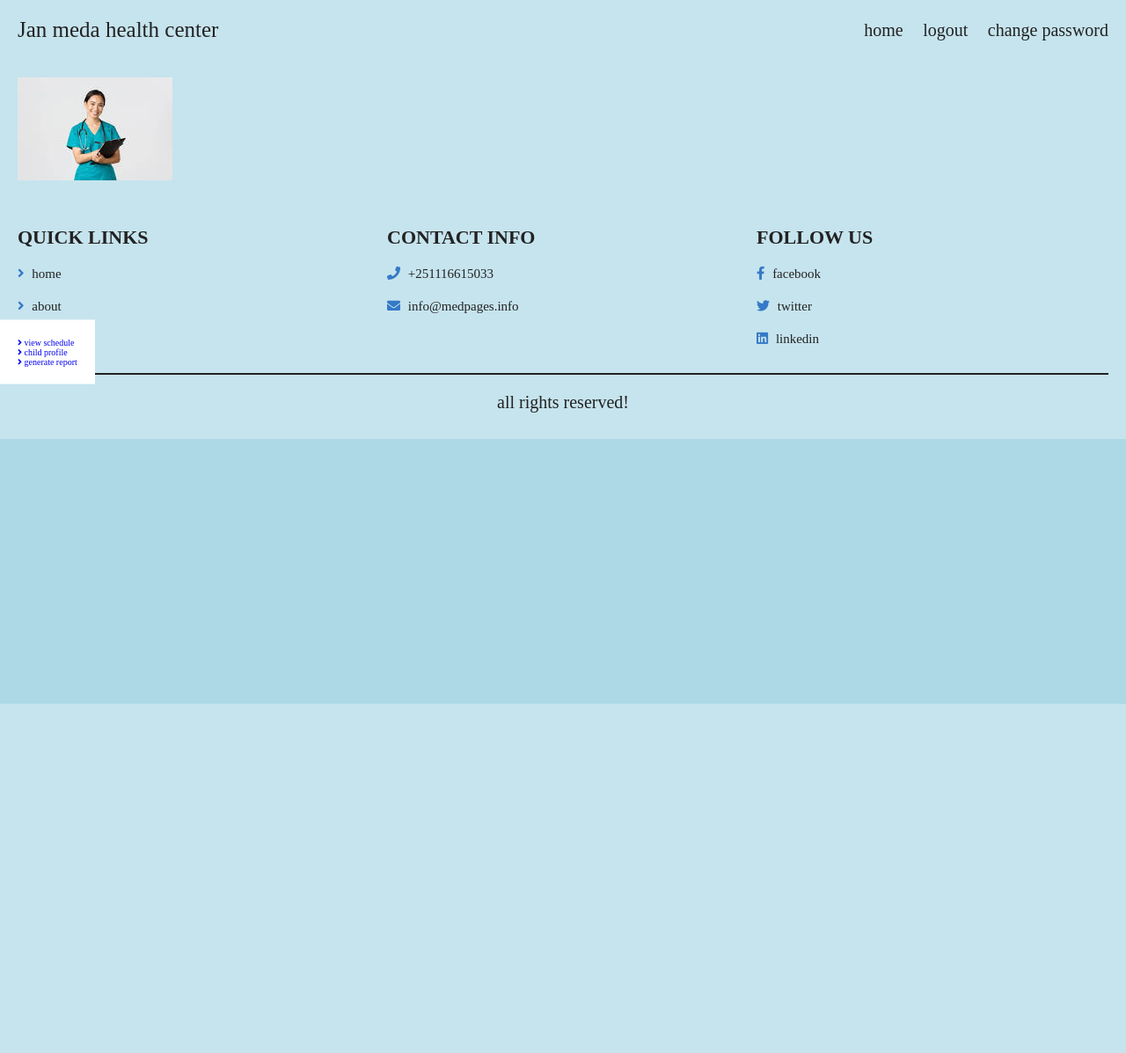
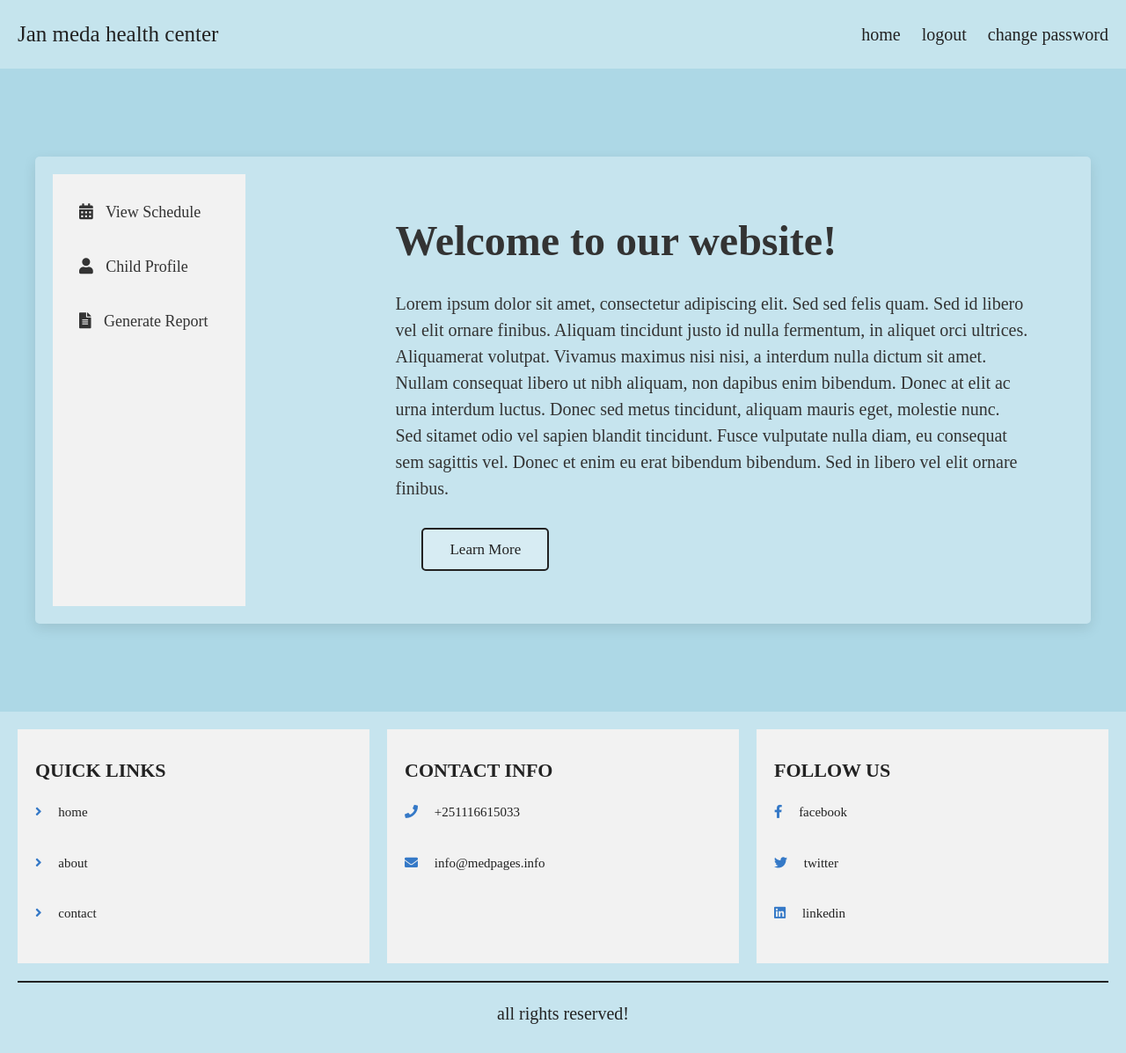
Before and after one commit to lensesorsa/lense, a PHP site: page /nurse.php in a window 1280 px wide. Shown: the whole page at 88% size. Before the commit the page ends 800 px from the top, so only its background shows below. Run offline with PHP 8.4, Linux system fonts and the light colour scheme.

Commit message:
Update nurse.php

```diff
--- a/nurse.php
+++ b/nurse.php
@@ -4,29 +4,144 @@
    <meta charset="UTF-8">
    <meta http-equiv="X-UA-Compatible" content="IE=edge">
    <meta name="viewport" content="width=device-width, initial-scale=1.0">
-   <title>nurse home</title>
+   <title>Home</title>
    <!-- font awesome cdn link  -->
    <link rel="stylesheet" href="https://cdnjs.cloudflare.com/ajax/libs/font-awesome/5.15.4/css/all.min.css">
-   <!-- swiper css link  -->
-   <link rel="stylesheet" href="https://unpkg.com/swiper@7/swiper-bundle.min.css" />
    <!-- custom css file link  -->
-   <link rel="stylesheet" href="css/Style.css">
-   <ink rel="shortcut icon" href="images/ye.jpg">
+   <link rel="stylesheet" href="css/style.css">
+   <link rel="shortcut icon" href="images/ye.jpg">
 </head>
-<body style="background-color:lightblue">
-<?php @include 'Nhome.php'; ?>
-<section class="footer">
+<style>
+  /* Reset styles */
+* {
+   box-sizing: border-box;
+   margin: 0;
+   padding: 0;
+}
 
-   <div class="box-container">
+/* Global styles */
+body {
+   font-family: Arial, sans-serif;
+   font-size: 16px;
+   line-height: 1.5;
+   color: #333;
+}
 
-   <?php @include 'nursenavigation.php'; ?>
+a {
+   color: #007bff;
+   text-decoration: none;
+}
 
-      <div>
-         <img src="image/nurse.jpg"/>
+a:hover {
+   color: #0056b3;
+}
+
+.container {
+   max-width: 1000px;
+   margin: 0 auto;
+   padding: 20px;
+   margin-top: 10px;
+}
+
+.row {
+   display: flex;
+   flex-direction: row;
+   column-gap:10rem;
+}
+
+.col-3 {
+   width: 20%;
+   margin-right: 20px;
+}
+
+.col-9 {
+   width: 75%;
+}
+
+/* Navigation styles */
+.box {
+   background-color: #f2f2f2;
+   padding: 20px;
+   height: 100%;
+   position: sticky;
+   left: 0;
+   top: 0;
+   overflow-y: auto;
+}
+
+.box a {
+   display: block;
+   margin-bottom: 15px;
+   padding: 10px;
+   color: #333;
+   text-decoration: none;
+   font-size: 18px;
+   transition: background-color 0.2s ease-in-out;
+}
+
+.box a:hover {
+   background-color: #007bff;
+   color: #fff;
+}
+
+.box a i {
+   margin-right: 10px;
+}
+
+/* Content styles */
+.content {
+   max-width: 800px;
+   margin: 0 auto;
+   padding: 40px;
+}
+
+.content h1 {
+   font-size: 48px;
+   font-weight: bold;
+   margin-bottom: 20px;
+}
+
+.content p {
+   font-size: 20px;
+   line-height: 1.5;
+   margin-bottom: 20px;
+}
+
+.btn {
+   display: inline-block;
+   padding: 10px 20px;
+   background-color: #007bff;
+   color: #fff;
+   text-align: center;
+   font-size: 18px;
+   border-radius: 5px;
+   transition: background-color 0.2s ease-in-out;
+}
+
+.btn:hover {
+   background-color: #0056b3;
+}
+</style>
+<body style="background-color: lightblue;">
+   <?php @include 'header.php'; ?>
+   <div class="container">
+      <div class="row">
+         <div class="col-3">
+            <div class="box">
+               <a href="viewschedule.php" class="active"><i class="fas fa-calendar-alt"></i> View Schedule</a>
+               <a href="childprofile.php"><i class="fas fa-user"></i> Child Profile</a>
+               <a href="generatereport.php"><i class="fas fa-file-alt"></i> Generate Report</a>
+            </div>
+         </div>
+         <div class="col-9 welcome">
+            <div class="content">
+               <h1>Welcome to our website!</h1>
+               <p>Lorem ipsum dolor sit amet, consectetur adipiscing elit. Sed sed felis quam. Sed id libero vel elit ornare finibus. Aliquam tincidunt justo id nulla fermentum, in aliquet orci ultrices. Aliquamerat volutpat. Vivamus maximus nisi nisi, a interdum nulla dictum sit amet. Nullam consequat libero ut nibh aliquam, non dapibus enim bibendum. Donec at elit ac urna interdum luctus. Donec sed metus tincidunt, aliquam mauris eget, molestie nunc. Sed sitamet odio vel sapien blandit tincidunt. Fusce vulputate nulla diam, eu consequat sem sagittis vel. Donec et enim eu erat bibendum bibendum. Sed in libero vel elit ornare finibus.</p>
+               <a href="#" class="btn">Learn More</a>
+            </div>
+         </div>
       </div>
    </div>
-</section>
-<?php @include 'footer.php'; ?>
-
+   <?php @include 'footer.php'; ?>
 </body>
 </html>
```
